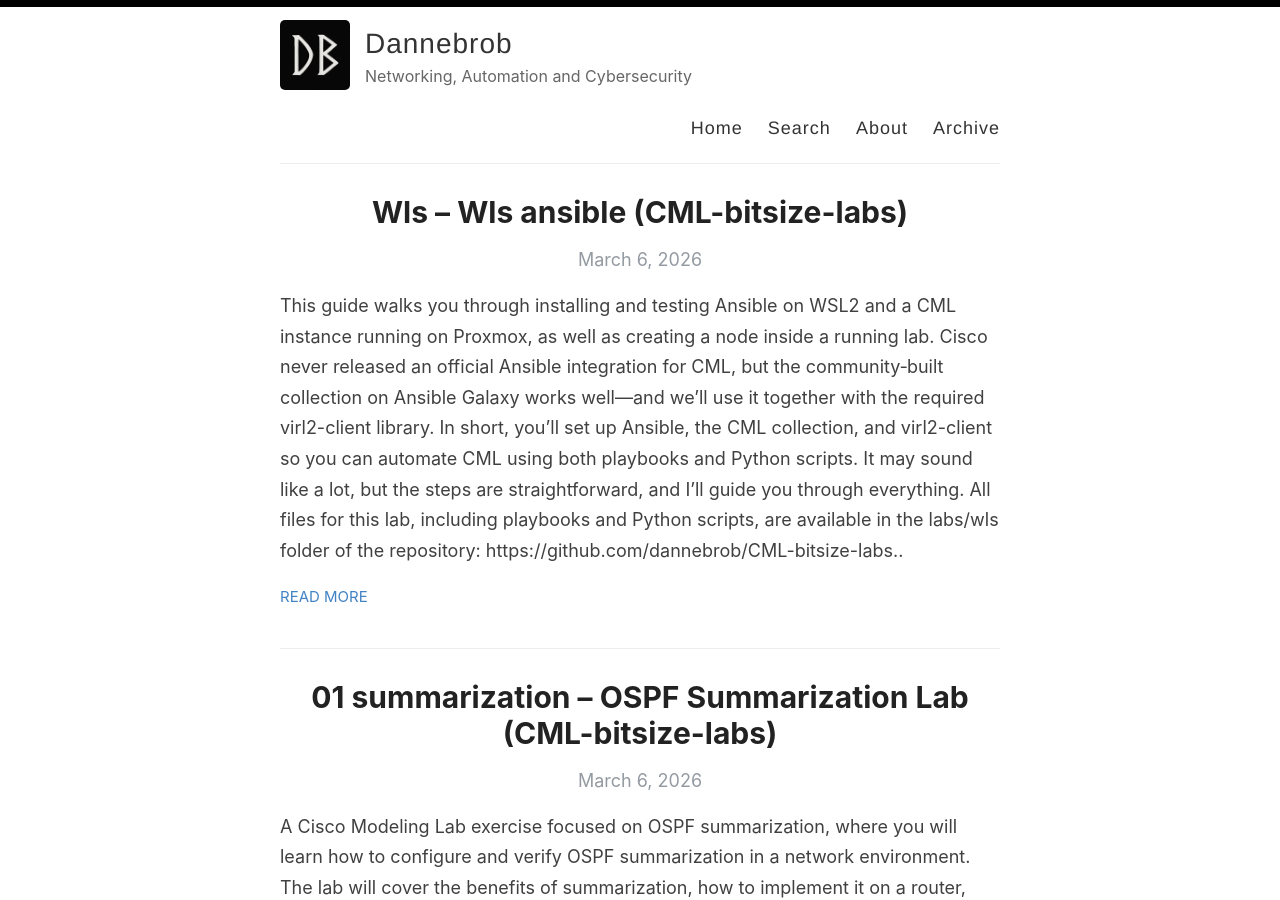
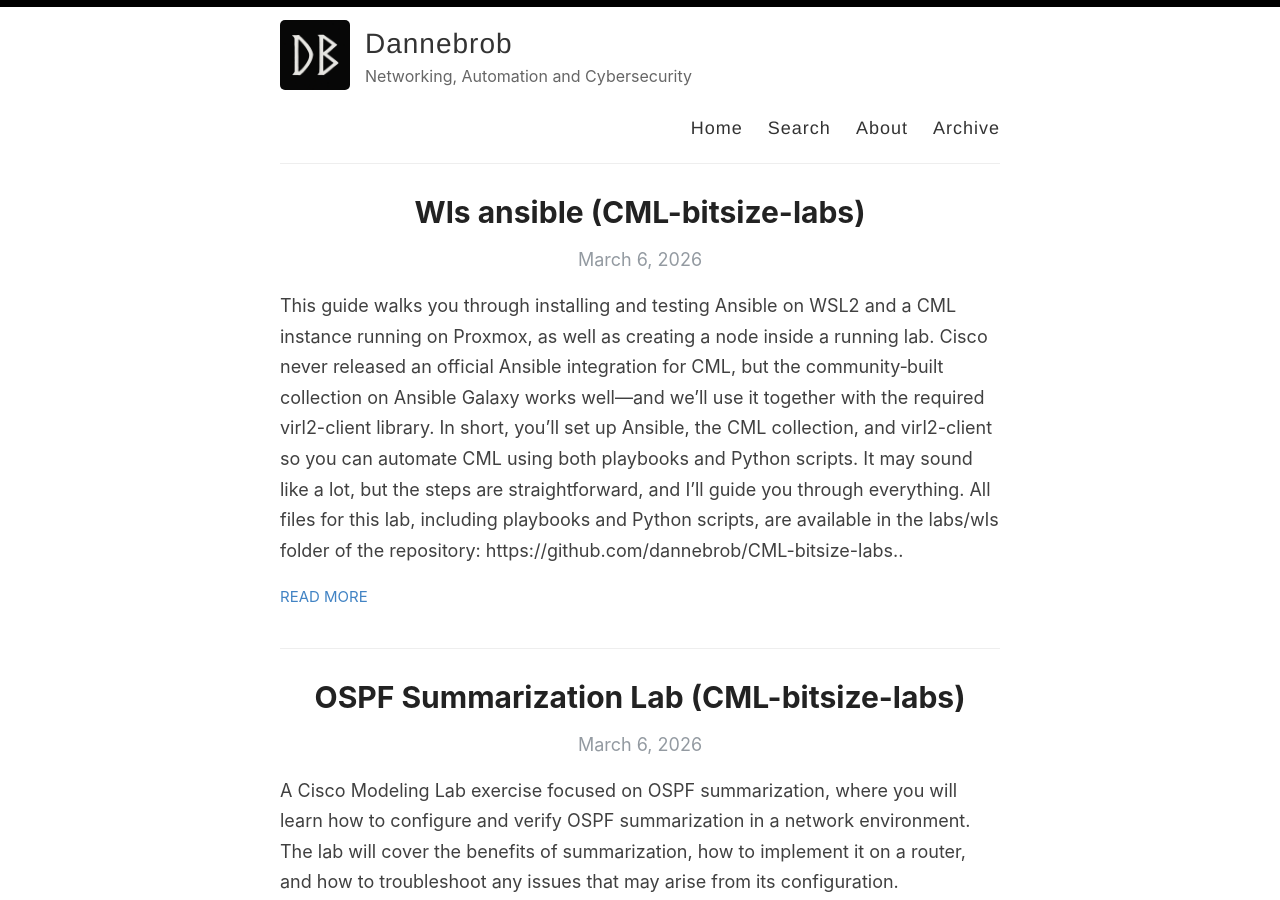
Before and after one commit to dannebrob/dannebrob.github.io, a Jekyll site: the page built from index.html, in a window 1280 px wide and 900 px high. Built offline with Jekyll 4.4.1, drawn with Linux system fonts in a browser that asks for light colours; the list of posts is cut into pages by our own code.

Commit message:
Sync lab MD files and root images

```diff
--- a/_posts/2026-03-06-CML-bitsize-labs-OSPF-Summarization-Lab.md
+++ b/_posts/2026-03-06-CML-bitsize-labs-OSPF-Summarization-Lab.md
@@ -1,5 +1,5 @@
 ---
-title: "01 summarization – OSPF Summarization Lab (CML-bitsize-labs)"
+title: "OSPF Summarization Lab (CML-bitsize-labs)"
 categories: ["01-summarization"]
 source_repo: "CML-bitsize-labs"
 source_path: "labs/ospf/01-summarization/OSPF-Summarization-Lab.md"
--- a/_posts/2026-03-06-CML-bitsize-labs-wls-ansible.md
+++ b/_posts/2026-03-06-CML-bitsize-labs-wls-ansible.md
@@ -1,5 +1,5 @@
 ---
-title: "Wls – Wls ansible (CML-bitsize-labs)"
+title: "Wls ansible (CML-bitsize-labs)"
 categories: ["wls"]
 source_repo: "CML-bitsize-labs"
 source_path: "labs/wls/wls-ansible.md"
```
